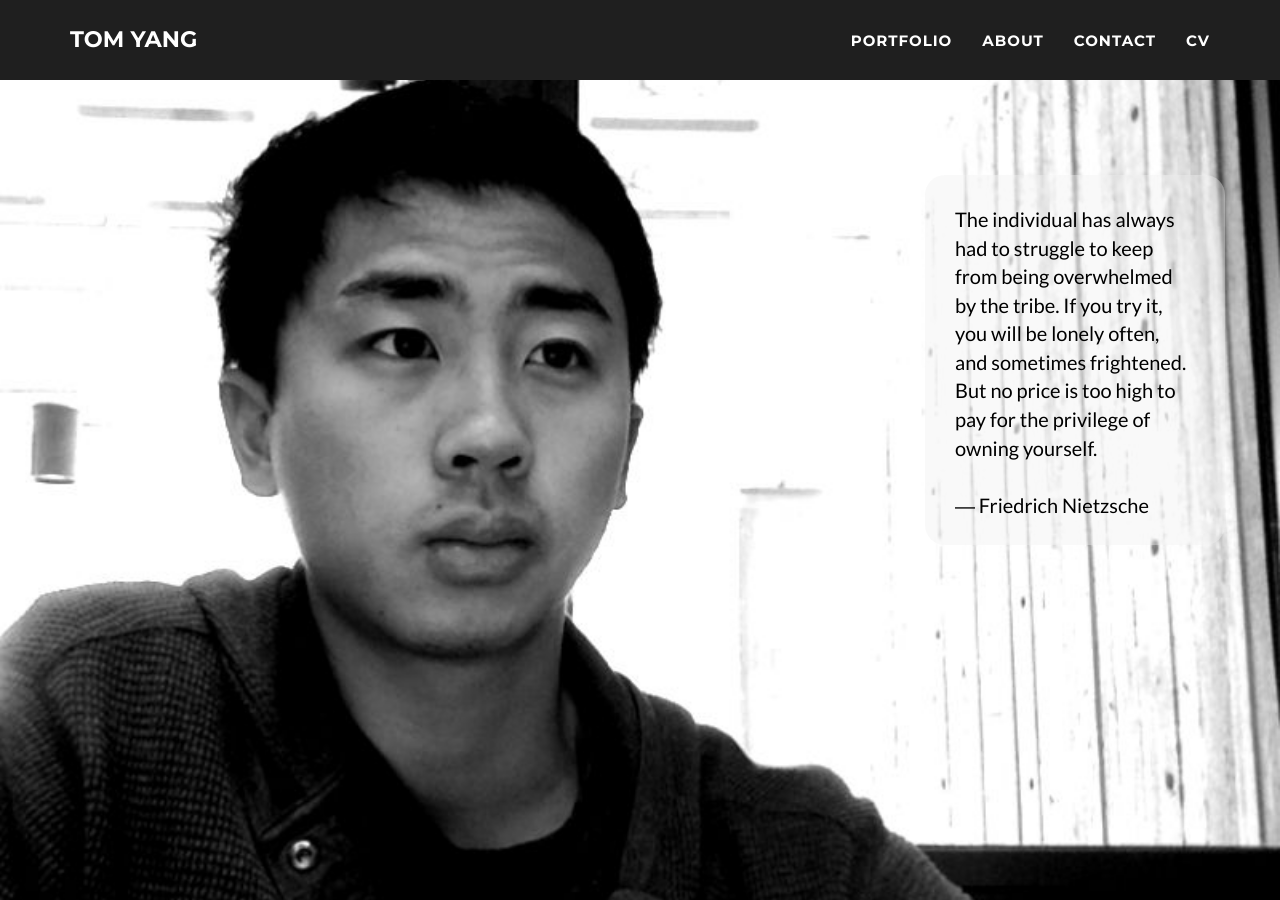
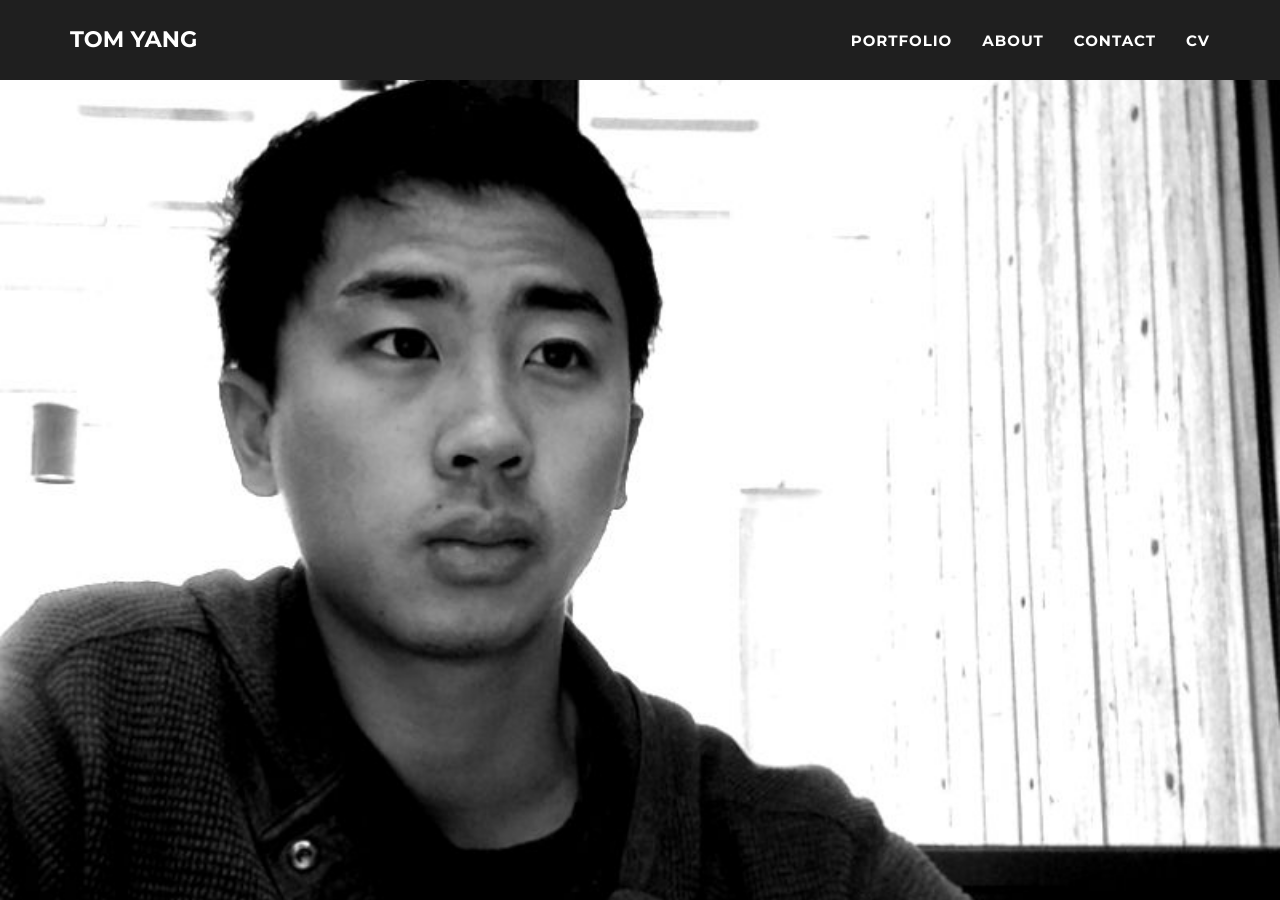
Before and after one commit to tboneyang/tboneyang.github.io, a Jekyll site: the page built from index.html, in a window 1280 px wide and 900 px high. Built offline with Jekyll 4.4.1, drawn with Linux system fonts in a browser that asks for light colours.

Commit message:
deleted quote on website

```diff
--- a/_includes/header.html
+++ b/_includes/header.html
@@ -7,10 +7,10 @@
                     <div class="intro-text">
                         <!-- <span class="name">{{ site.title }}</span> -->
                         <!--<hr class="star-light">-->
-                        <span class="quote">
+                        <!--<span class="quote">
                           The individual has always had to struggle to keep from being overwhelmed by the tribe. If you try it, you will be lonely often, and sometimes frightened. But no price is too high to pay for the privilege of owning yourself.
 <br><br>― Friedrich Nietzsche
-                        </span>
+                        </span>-->
                     </div>
                 </div>
             </div>
```
